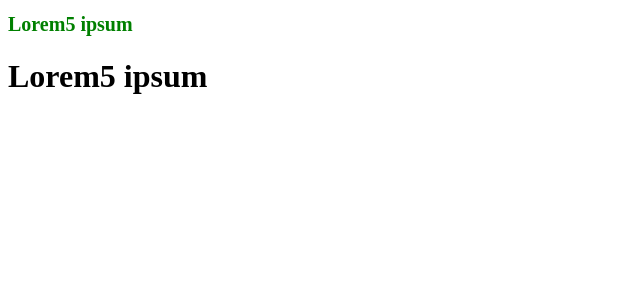
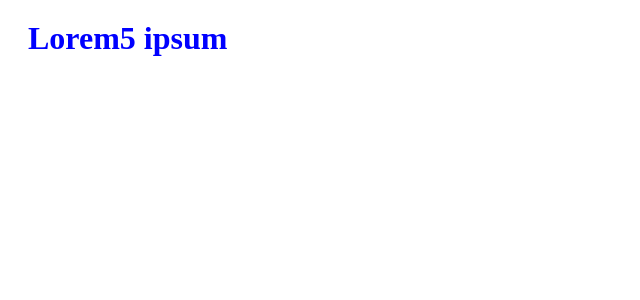
Before and after one commit to Paskinho/instagram, an Angular app: page / in a window 1280 px wide. Shown: the top 300 px of the page, without its empty margins (0-640 px from the left). Built offline with nearby package versions, Linux system fonts and the light colour scheme.

Commit message:
Testing ngStyle

```diff
--- a/src/app/parent/parent.component.html
+++ b/src/app/parent/parent.component.html
@@ -1,4 +1,4 @@
 <!--<h1 class="default success">Lorem5 ipsum </h1>-->
 <!--<h1 [ngClass]="'default success'">Lorem5 ipsum </h1>-->
-<h1 [ngClass]="{default: true, success: isSuccess, error: !isSuccess}">Lorem5 ipsum </h1>
-<h1 [ngClass]="{'class1 class 2 class3': isSuccess}">Lorem5 ipsum </h1>
+<!--<h1 [ngClass]="{default: true, success: isSuccess, error: !isSuccess}">Lorem5 ipsum </h1>-->
+<h1 [ngStyle]="{color: 'blue', margin: '20px'}">Lorem5 ipsum </h1>
```
